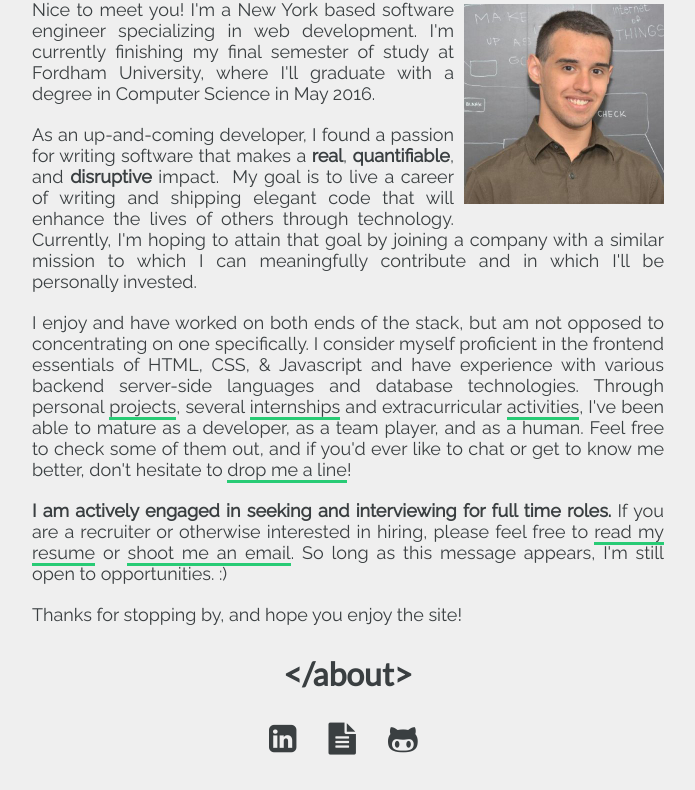
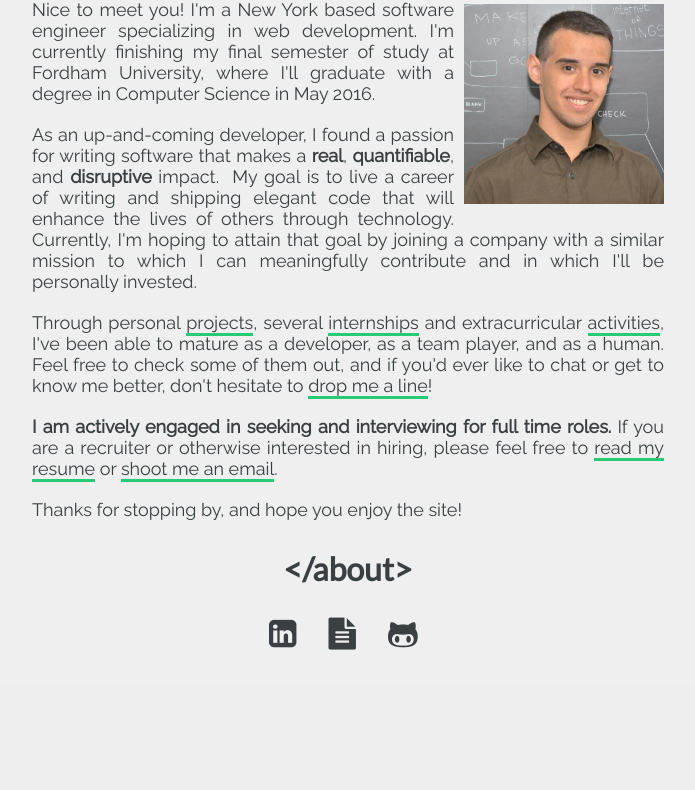
Before and after one commit to kennydurkin/website-2.0, a Flask app: page /about in a window 1280 px wide. Shown: the part 152-942 px from the top of the page, without its empty margins (292-987 px from the left). After the commit the page ends 802 px from the top, so only its background shows below. Run offline with Flask 2, Linux system fonts and the light colour scheme; some libraries are stand-ins or nearby versions.

Commit message:
copy change

```diff
--- a/templates/about.html
+++ b/templates/about.html
@@ -12,9 +12,9 @@
       <img class="about_img" src="/static/images/profile.jpg"/>
       <p class="about_text">Nice to meet you! I'm a New York based software engineer specializing in web development. I'm currently finishing my final semester of study at Fordham University, where I'll graduate with a degree in Computer Science in May 2016.</p>
       <p class="about_text">As an up-and-coming developer, I found a passion for writing software that makes a <b>real</b>, <b>quantifiable</b>, and <b>disruptive</b> impact. &nbsp;My goal is to live a career of writing and shipping elegant code that will enhance the lives of others through technology. Currently, I'm hoping to attain that goal by joining a company with a similar mission to which I can meaningfully contribute and in which I'll be personally invested.</p>
-      <p class="about_text">I enjoy and have worked on both ends of the stack, but am not opposed to concentrating on one specifically. I consider myself proficient in the frontend essentials of HTML, CSS, &amp; Javascript and have experience with various backend server-side languages and database technologies. Through personal <a class="para_link" href="/projects">projects</a>, several <a class="para_link" href="/experience">internships</a> and extracurricular <a class="para_link" href="/extras">activities</a>, I've been able to mature as a developer, as a team player, and as a human. Feel free to check some of them out, and if you'd ever like to chat or get to know me better, don't hesitate to <a class="para_link" href="mailto:hi@kennydurk.in?subject=Hey Kenny, What's Up?">drop me a line</a>!</p>
+      <p class="about_text">Through personal <a class="para_link" href="/projects">projects</a>, several <a class="para_link" href="/experience">internships</a> and extracurricular <a class="para_link" href="/extras">activities</a>, I've been able to mature as a developer, as a team player, and as a human. Feel free to check some of them out, and if you'd ever like to chat or get to know me better, don't hesitate to <a class="para_link" href="mailto:hi@kennydurk.in?subject=Hey Kenny, What's Up?">drop me a line</a>!</p>
       {% if info['job_status'] == False %}
-        <p class="about_text"><b>I am actively engaged in seeking and interviewing for full time roles.</b> If you are a recruiter or otherwise interested in hiring, please feel free to <a class="para_link" target="_blank" href="/static/files/Kenny Durkin Resume.pdf">read my resume</a> or <a class="para_link" href="mailto:hi@kennydurk.in?subject=Full Time Job Opportunity">shoot me an email</a>. So long as this message appears, I'm still open to opportunities. :)</p>
+        <p class="about_text"><b>I am actively engaged in seeking and interviewing for full time roles.</b> If you are a recruiter or otherwise interested in hiring, please feel free to <a class="para_link" target="_blank" href="/static/files/Kenny Durkin Resume.pdf">read my resume</a> or <a class="para_link" href="mailto:hi@kennydurk.in?subject=Full Time Job Opportunity">shoot me an email</a>.</p>
       {% endif %}
 
       <p class="about_text">Thanks for stopping by, and hope you enjoy the site!</p>
--- a/templates/experience.html
+++ b/templates/experience.html
@@ -9,7 +9,7 @@
       <h1 class="page_heading">&lt;{{heading['title']}}&gt;</h1>
       <p class="page_subheading"><strong>{</strong>{{heading['subheading']}}<strong>}</strong></p>
 
-      <p class="about_text">It's been a privilege to contribute to and learn more about the field through several internships over the beginning of my career. From code completion to deployment, my experience has prepared me for development in a production environment.</p>
+      <p class="about_text">It's been a privilege to contribute to and learn more about the field through several internships over the beginning of my career. I enjoy and have worked on both ends of the stack, but am not opposed to concentrating on one specifically. From code completion to deployment, my experience has prepared me for development in a production environment.</p>
 
       <div class="grid">
         {% for workplace in workplaces.job_list %}
```
